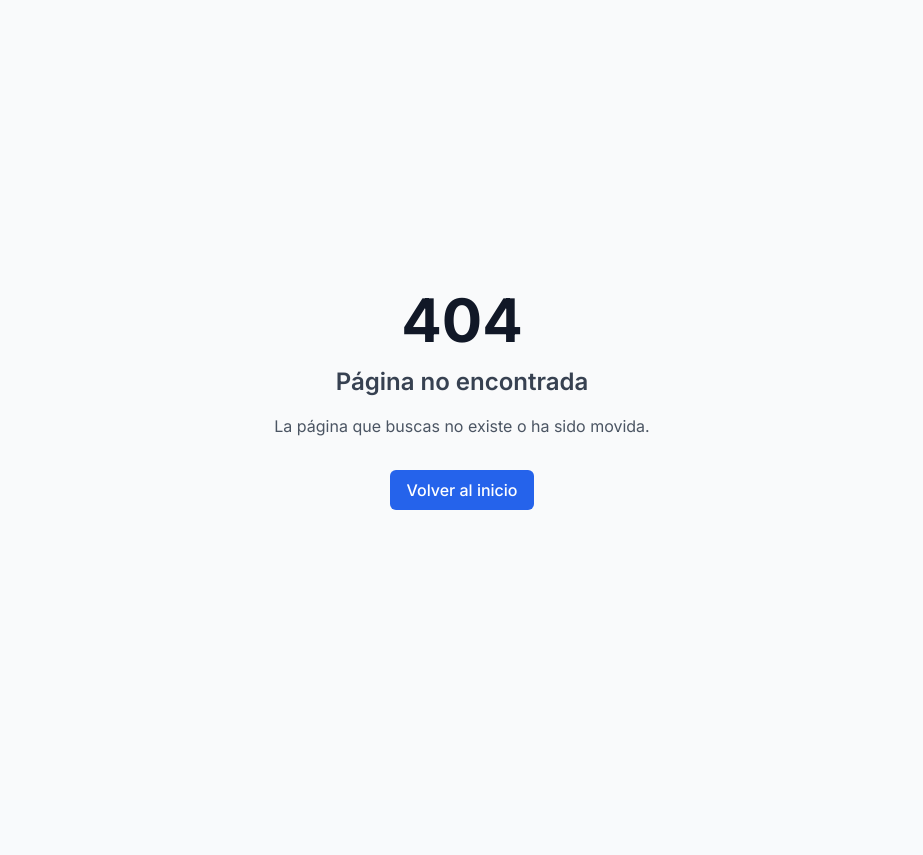
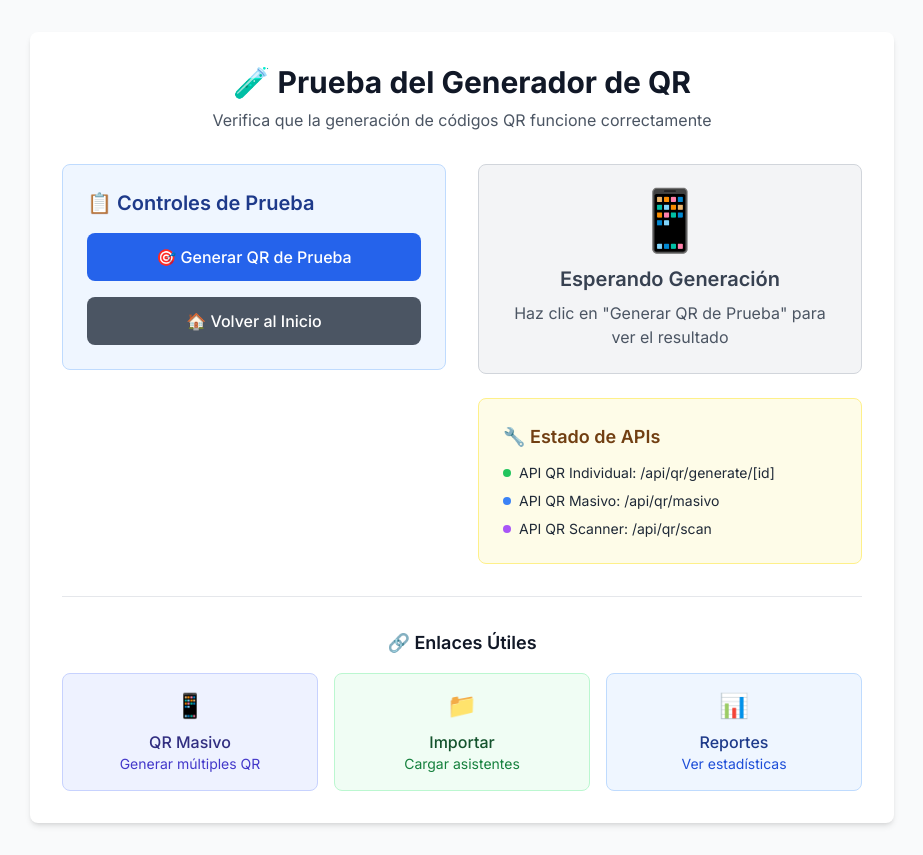
Before and after one commit to argenismarin/Registros-Semana-Mineria, a Next.js app: page /test-qr in a window 1280 px wide. Before the commit this address had no page. Shown: the whole page, without its empty margins (178-1101 px from the left). Before the commit the page ends 800 px from the top, so only its background shows below. Built offline with nearby package versions, Linux system fonts and the light colour scheme.

Commit message:
Corregir generador de QR: API y frontend funcionando - QR individual y masivo operativos - Página de pruebas agregada

```diff
--- a/src/app/api/qr/generate/[id]/route.ts
+++ b/src/app/api/qr/generate/[id]/route.ts
@@ -8,6 +8,8 @@ export async function GET(
 ) {
   try {
     const id = params.id
+    const { searchParams } = new URL(request.url)
+    const format = searchParams.get('format') // 'json' (default) or 'image'
 
     // Buscar el asistente
     const asistente = db.findAsistenteById(id)
@@ -27,6 +29,28 @@ export async function GET(
       timestamp: new Date().toISOString()
     })
 
+    // Si se solicita imagen directamente
+    if (format === 'image') {
+      const qrCodeBuffer = await QRCode.toBuffer(qrData, {
+        type: 'png',
+        width: 512,
+        margin: 2,
+        color: {
+          dark: '#000000',
+          light: '#FFFFFF'
+        }
+      })
+
+      return new NextResponse(qrCodeBuffer, {
+        status: 200,
+        headers: {
+          'Content-Type': 'image/png',
+          'Content-Disposition': `attachment; filename="qr-${asistente.nombre.replace(/\s+/g, '-').toLowerCase()}.png"`
+        }
+      })
+    }
+
+    // Respuesta JSON por defecto
     // Generar el código QR como SVG
     const qrCodeSvg = await QRCode.toString(qrData, {
       type: 'svg',
--- a/src/app/page.tsx
+++ b/src/app/page.tsx
@@ -209,20 +209,40 @@ export default function Home() {
   const generarQRAsistente = async (asistente: Asistente) => {
     try {
       const response = await fetch(`/api/qr/generate/${asistente.id}`)
-      const blob = await response.blob()
-      const url = URL.createObjectURL(blob)
 
-      // Crear ventana de descarga
+      if (!response.ok) {
+        throw new Error('Error en la respuesta del servidor')
+      }
+
+      const data = await response.json()
+
+      if (!data.success) {
+        throw new Error(data.error || 'Error generando código QR')
+      }
+
+      // Crear elemento para descargar la imagen desde dataUrl
+      const dataUrl = data.qrCode.dataUrl
       const a = document.createElement('a')
-      a.href = url
-      a.download = `qr-${asistente.nombre.replace(/\s+/g, '-')}.png`
+      a.href = dataUrl
+      a.download = `qr-${asistente.nombre.replace(/\s+/g, '-').toLowerCase()}.png`
       document.body.appendChild(a)
       a.click()
       document.body.removeChild(a)
-      URL.revokeObjectURL(url)
+
+      // Marcar como QR generado
+      try {
+        await fetch('/api/qr/marcar-generados', {
+          method: 'POST',
+          headers: { 'Content-Type': 'application/json' },
+          body: JSON.stringify({ asistentesIds: [asistente.id] })
+        })
+      } catch (error) {
+        console.warn('Error marcando QR como generado:', error)
+      }
 
       toast.success(`Código QR generado para ${asistente.nombre}`)
     } catch (error) {
+      console.error('Error generando QR:', error)
       toast.error('Error generando código QR')
     }
   }
@@ -376,6 +396,12 @@ export default function Home() {
               >
                 🎉 Evento
               </a>
+              <a
+                href="/test-qr"
+                className="px-4 py-2 bg-orange-600 hover:bg-orange-700 text-white rounded-lg font-medium transition text-sm"
+              >
+                🧪 Test QR
+              </a>
             </div>
           </div>
         </div>
--- /dev/null
+++ b/src/app/test-qr/page.tsx
@@ -0,0 +1,214 @@
+'use client'
+
+import { useState } from 'react'
+import { toast } from 'react-toastify'
+
+export default function TestQRPage() {
+  const [qrData, setQrData] = useState('')
+  const [qrImage, setQrImage] = useState('')
+  const [loading, setLoading] = useState(false)
+
+  const generarQRPrueba = async () => {
+    setLoading(true)
+    try {
+      // Crear datos de prueba
+      const testData = {
+        id: `test-${Date.now()}`,
+        nombre: 'Asistente Prueba',
+        evento: 'registro-eventos',
+        timestamp: new Date().toISOString()
+      }
+
+      // Simular llamada a la API
+      const response = await fetch('/api/qr/generate/test-123')
+
+      if (!response.ok) {
+        throw new Error('Error en la API')
+      }
+
+      const data = await response.json()
+
+      if (data.success) {
+        setQrData(JSON.stringify(testData, null, 2))
+        setQrImage(data.qrCode.dataUrl)
+        toast.success('¡QR generado exitosamente!')
+      } else {
+        throw new Error(data.error || 'Error desconocido')
+      }
+    } catch (error) {
+      console.error('Error:', error)
+      toast.error('Error generando QR de prueba')
+    } finally {
+      setLoading(false)
+    }
+  }
+
+  const descargarQR = () => {
+    if (!qrImage) return
+
+    const a = document.createElement('a')
+    a.href = qrImage
+    a.download = 'qr-prueba.png'
+    document.body.appendChild(a)
+    a.click()
+    document.body.removeChild(a)
+
+    toast.success('QR descargado')
+  }
+
+  return (
+    <div className="min-h-screen bg-gray-50 py-8">
+      <div className="max-w-4xl mx-auto px-4">
+        <div className="bg-white rounded-lg shadow-md p-8">
+          <div className="text-center mb-8">
+            <h1 className="text-3xl font-bold text-gray-900 mb-2">
+              🧪 Prueba del Generador de QR
+            </h1>
+            <p className="text-gray-600">
+              Verifica que la generación de códigos QR funcione correctamente
+            </p>
+          </div>
+
+          <div className="grid grid-cols-1 lg:grid-cols-2 gap-8">
+            {/* Panel de control */}
+            <div className="space-y-6">
+              <div className="bg-blue-50 border border-blue-200 rounded-lg p-6">
+                <h2 className="text-xl font-semibold text-blue-900 mb-4">
+                  📋 Controles de Prueba
+                </h2>
+
+                <div className="space-y-4">
+                  <button
+                    onClick={generarQRPrueba}
+                    disabled={loading}
+                    className="w-full px-6 py-3 bg-blue-600 hover:bg-blue-700 disabled:bg-blue-400 text-white font-medium rounded-lg transition"
+                  >
+                    {loading ? '🔄 Generando...' : '🎯 Generar QR de Prueba'}
+                  </button>
+
+                  {qrImage && (
+                    <button
+                      onClick={descargarQR}
+                      className="w-full px-6 py-3 bg-green-600 hover:bg-green-700 text-white font-medium rounded-lg transition"
+                    >
+                      💾 Descargar QR
+                    </button>
+                  )}
+
+                  <a
+                    href="/"
+                    className="block w-full px-6 py-3 bg-gray-600 hover:bg-gray-700 text-white font-medium rounded-lg transition text-center"
+                  >
+                    🏠 Volver al Inicio
+                  </a>
+                </div>
+              </div>
+
+              {/* Datos del QR */}
+              {qrData && (
+                <div className="bg-gray-50 border border-gray-200 rounded-lg p-6">
+                  <h3 className="text-lg font-semibold text-gray-900 mb-3">
+                    📄 Datos del QR
+                  </h3>
+                  <pre className="text-sm text-gray-700 bg-white p-4 rounded border overflow-x-auto">
+                    {qrData}
+                  </pre>
+                </div>
+              )}
+            </div>
+
+            {/* Panel de resultados */}
+            <div className="space-y-6">
+              {qrImage ? (
+                <div className="bg-green-50 border border-green-200 rounded-lg p-6 text-center">
+                  <h2 className="text-xl font-semibold text-green-900 mb-4">
+                    ✅ QR Generado Exitosamente
+                  </h2>
+
+                  <div className="bg-white p-4 rounded-lg border border-green-300 inline-block">
+                    <img
+                      src={qrImage}
+                      alt="Código QR generado"
+                      className="w-64 h-64 mx-auto"
+                    />
+                  </div>
+
+                  <p className="text-green-700 mt-4 text-sm">
+                    El código QR se generó correctamente.
+                    Puedes descargarlo o escanearlo con tu teléfono.
+                  </p>
+                </div>
+              ) : (
+                <div className="bg-gray-100 border border-gray-300 rounded-lg p-6 text-center">
+                  <div className="text-6xl mb-4">📱</div>
+                  <h2 className="text-xl font-semibold text-gray-700 mb-2">
+                    Esperando Generación
+                  </h2>
+                  <p className="text-gray-600">
+                    Haz clic en "Generar QR de Prueba" para ver el resultado
+                  </p>
+                </div>
+              )}
+
+              {/* Status de APIs */}
+              <div className="bg-yellow-50 border border-yellow-200 rounded-lg p-6">
+                <h3 className="text-lg font-semibold text-yellow-900 mb-3">
+                  🔧 Estado de APIs
+                </h3>
+                <div className="space-y-2 text-sm">
+                  <div className="flex items-center gap-2">
+                    <div className="w-2 h-2 bg-green-500 rounded-full"></div>
+                    <span>API QR Individual: /api/qr/generate/[id]</span>
+                  </div>
+                  <div className="flex items-center gap-2">
+                    <div className="w-2 h-2 bg-blue-500 rounded-full"></div>
+                    <span>API QR Masivo: /api/qr/masivo</span>
+                  </div>
+                  <div className="flex items-center gap-2">
+                    <div className="w-2 h-2 bg-purple-500 rounded-full"></div>
+                    <span>API QR Scanner: /api/qr/scan</span>
+                  </div>
+                </div>
+              </div>
+            </div>
+          </div>
+
+          {/* Enlaces útiles */}
+          <div className="mt-8 pt-8 border-t border-gray-200">
+            <h3 className="text-lg font-semibold text-gray-900 mb-4 text-center">
+              🔗 Enlaces Útiles
+            </h3>
+            <div className="grid grid-cols-1 sm:grid-cols-3 gap-4">
+              <a
+                href="/qr-masivo"
+                className="block p-4 bg-indigo-50 border border-indigo-200 rounded-lg hover:bg-indigo-100 transition text-center"
+              >
+                <div className="text-2xl mb-2">📱</div>
+                <div className="font-medium text-indigo-900">QR Masivo</div>
+                <div className="text-sm text-indigo-700">Generar múltiples QR</div>
+              </a>
+
+              <a
+                href="/importar"
+                className="block p-4 bg-green-50 border border-green-200 rounded-lg hover:bg-green-100 transition text-center"
+              >
+                <div className="text-2xl mb-2">📁</div>
+                <div className="font-medium text-green-900">Importar</div>
+                <div className="text-sm text-green-700">Cargar asistentes</div>
+              </a>
+
+              <a
+                href="/reportes"
+                className="block p-4 bg-blue-50 border border-blue-200 rounded-lg hover:bg-blue-100 transition text-center"
+              >
+                <div className="text-2xl mb-2">📊</div>
+                <div className="font-medium text-blue-900">Reportes</div>
+                <div className="text-sm text-blue-700">Ver estadísticas</div>
+              </a>
+            </div>
+          </div>
+        </div>
+      </div>
+    </div>
+  )
+}
```
Also changed, not shown: 1 other file (tests, documents, lock files or other folders).
